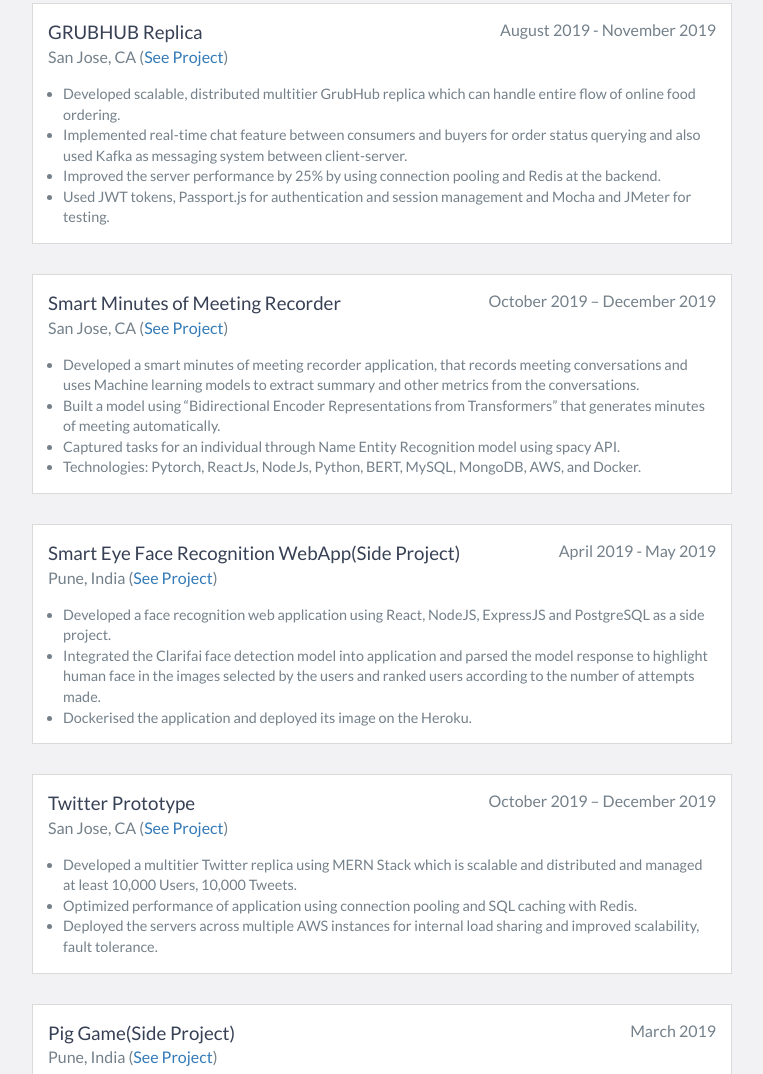
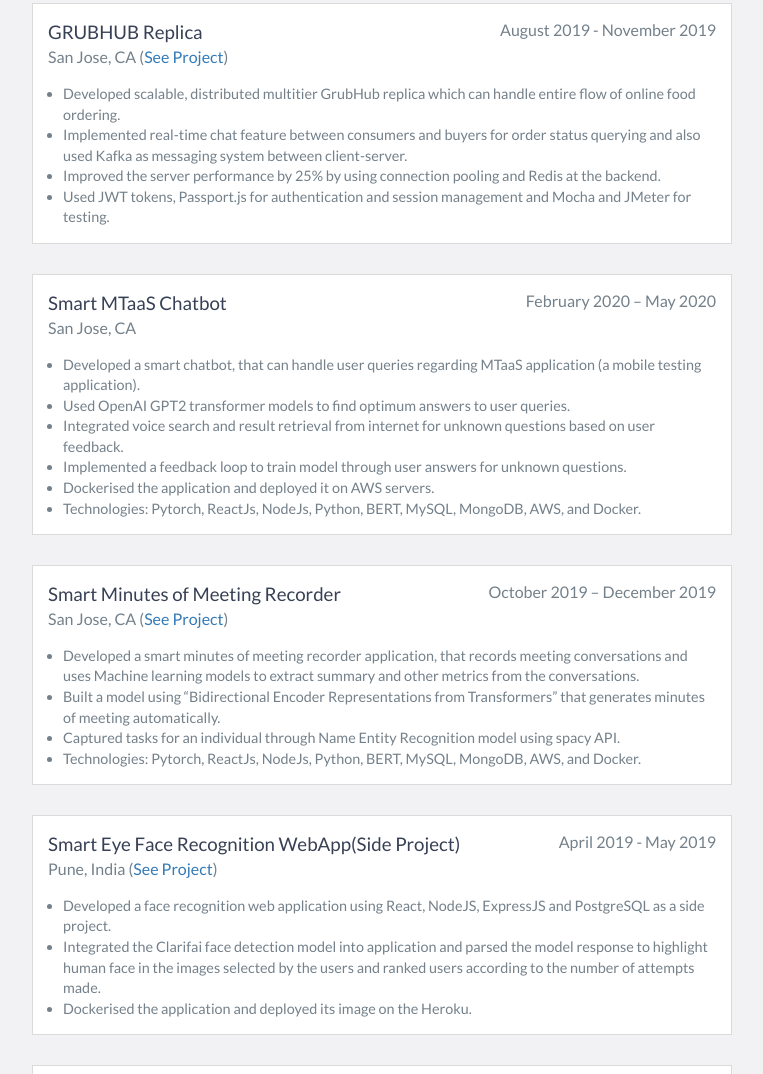
Before and after one commit to shubh08/my-portfolio, a website: page index.html in a window 1280 px wide. Shown: the part 2712-3786 px from the top of the page, without its empty margins (258-1021 px from the left). Drawn offline with nearby package versions, Linux system fonts and the light colour scheme.

Commit message:
Updated index.html

```diff
--- a/index.html
+++ b/index.html
@@ -193,6 +193,23 @@
             </div>
             <!-- End .project -->
 
+               <div class="education-block">
+                <h3>Smart MTaaS Chatbot</h3>
+                <span class="education-date">February 2020 – May 2020</span>
+                <h4>San Jose, CA</h4>
+                <ul>
+                    <li>
+                      Developed a smart chatbot, that can handle user queries regarding MTaaS application (a mobile testing application).
+                        </li>
+                    <li>Used OpenAI GPT2 transformer models to find optimum answers to user queries.</li>
+                    <li>Integrated voice search and result retrieval from internet for unknown questions based on user feedback.</li>
+                    <li>Implemented a feedback loop to train model through user answers for unknown questions.</li>
+                   <li>Dockerised the application and deployed it on AWS servers.</li>
+                    <li>Technologies: Pytorch, ReactJs, NodeJs, Python, BERT, MySQL, MongoDB, AWS, and Docker. </li>
+                </ul>
+            </div>
+            <!-- End .project -->
+
 
             <div class="education-block">
                 <h3>Smart Minutes of Meeting Recorder</h3>
```
